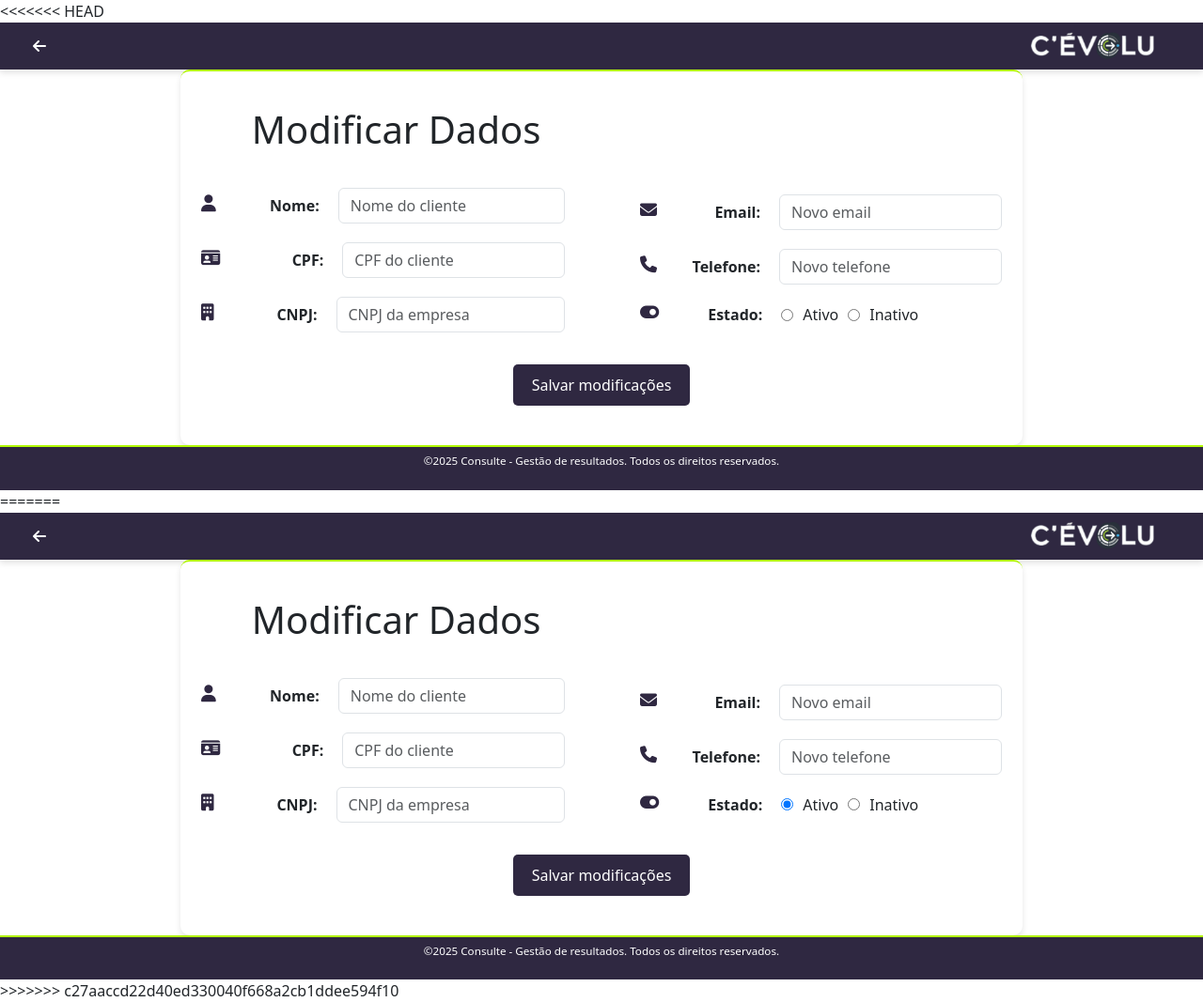
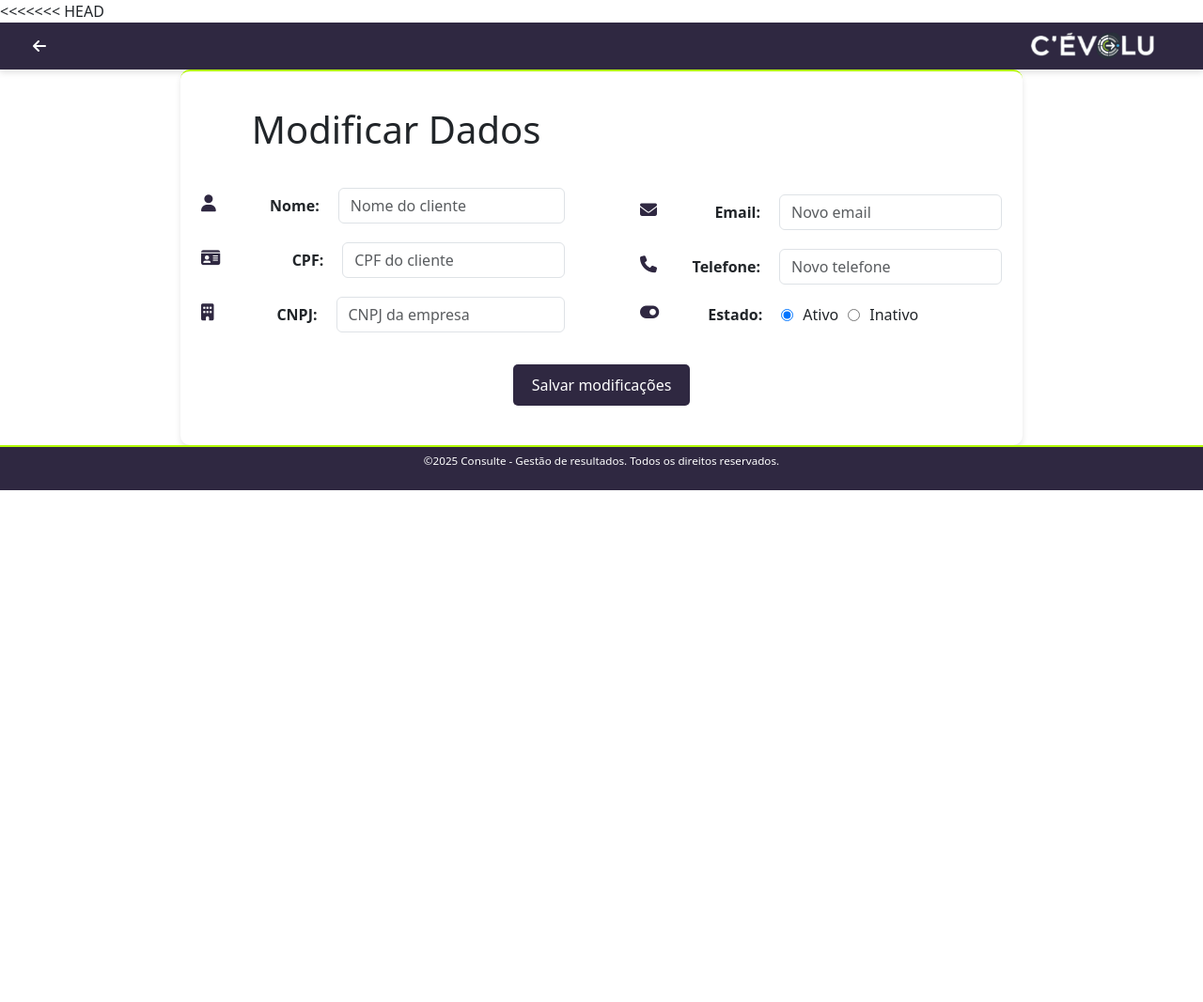
Before and after one commit to Migueljose28/cevolu, a Python web app: template templates/modificar.html in a window 1280 px wide. Shown: the whole page at 94% size. After the commit the page ends 522 px from the top, so only its background shows below. Run offline with Jinja, Linux system fonts and the light colour scheme; the template is opened without the code that fills it, so the values that code supplies are empty.

Commit message:
Update modificar.html

```diff
--- a/templates/modificar.html
+++ b/templates/modificar.html
@@ -90,97 +90,4 @@
             Todos os direitos reservados.</p>
     </footer>
 </body>
-=======
-<!DOCTYPE html>
-<html lang="pt-BR">
-    <head>
-        <meta charset="utf-8">
-        <title>Modificar Dados | C'évolu</title>
-        <meta name="viewport" content="width=device-width, initial-scale=1">
-        <script src="https://unpkg.com/scrollreveal"></script>
-        <link href="https://cdn.jsdelivr.net/npm/bootstrap@5.3.3/dist/css/bootstrap.min.css" rel="stylesheet">
-        <link href="https://cdnjs.cloudflare.com/ajax/libs/font-awesome/6.4.0/css/all.min.css" rel="stylesheet">
-        <link rel="icon" href="../static/img/icone.jpg" type="image/x-icon">
-        <link rel="stylesheet" href="../static/css/modificar.css">
-    </head>
-<body>
-    <nav>
-        <a href="../templates/admin.html" class="nav-icon">
-            <i class="fas fa-arrow-left"></i>
-        </a>
-        <a class="navbar-brand" href="/">
-            <img src="../static/img/logo horixontal.png" alt="Logo" style="max-width: 160px; height: auto;">
-        </a>
-    </nav>
-
-    <main>
-        <div class="main-container">
-            <h1>Modificar Dados</h1>
-            <div class="container">
-                <div class="left-container">
-                    <div class="container-row">
-                        <div class="t-icon">
-                            <i class="fas fa-user"></i> <!-- Ícone para Nome -->
-                            <span class="titulo">Nome:</span>
-                        </div>
-                        <input type="text" class="form-control" id="nome" placeholder="Nome do cliente" required>
-                    </div>
-                    <div class="container-row">
-                        <div class="t-icon">
-                            <i class="fas fa-id-card"></i> <!-- Ícone para CPF -->
-                            <span class="titulo">CPF:</span>
-                        </div>
-                        <input type="text" class="form-control" id="CPF" placeholder="CPF do cliente" required>
-                    </div>
-                    <div class="container-row">
-                        <div class="t-icon">
-                            <i class="fas fa-building"></i> <!-- Ícone para CNPJ -->
-                            <span class="titulo">CNPJ:</span>
-                        </div>
-                        <input type="text" class="form-control" id="CNPJ" placeholder="CNPJ da empresa" required>
-                    </div>
-                </div>
-
-                <div class="right-container">
-                    <div class="container-row">
-                        <div class="t-icon">
-                            <i class="fas fa-envelope"></i> <!-- Ícone para Email -->
-                            <span class="titulo">Email:</span>
-                        </div>
-                        <input type="mail" class="form-control" id="email" placeholder="Novo email" required>
-                    </div>
-                    <div class="container-row">
-                        <div class="t-icon">
-                            <i class="fas fa-phone"></i> <!-- Ícone para Telefone -->
-                            <span class="titulo">Telefone:</span>
-                        </div>
-                        <input type="text" class="form-control" id="telefone" placeholder="Novo telefone" required>
-                    </div>
-                    <div class="container-row estado">
-                        <div class="t-icon">
-                            <i class="fas fa-toggle-on"></i> <!-- Ícone para Estado -->
-                            <span class="titulo">Estado:</span>
-                        </div>
-                        <div class="estado-options">
-                            <input type="radio" id="ativo" name="estado" value="ativo" checked>
-                            <label for="ativo">Ativo</label>
-                            <input type="radio" id="inativo" name="estado" value="inativo">
-                            <label for="inativo">Inativo</label>
-                        </div>
-                    </div>
-                </div>
-            </div>
-            <div class="container-btn">
-                <a class="btn" href="">Salvar modificações</a>
-            </div>
-        </div>
-    </main>
-
-    <footer>
-        <p style="text-align: center; font-size: smaller;" class="finalinfo">
-            &copy;2025 Consulte - Gestão de resultados.
-            Todos os direitos reservados.</p>
-    </footer>
-</body>
->>>>>>> c27aaccd22d40ed330040f668a2cb1ddee594f10
 </html>
```
